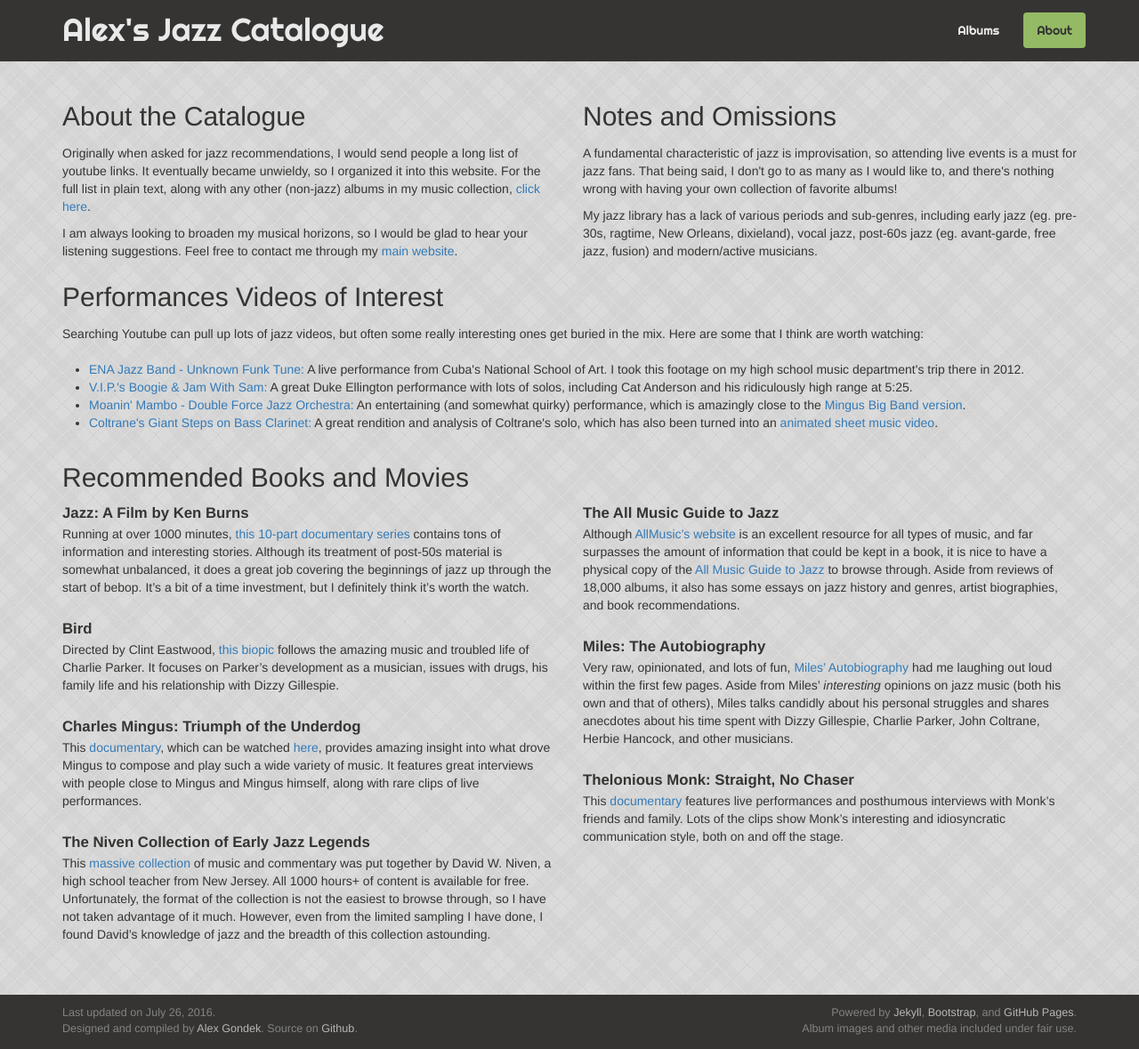
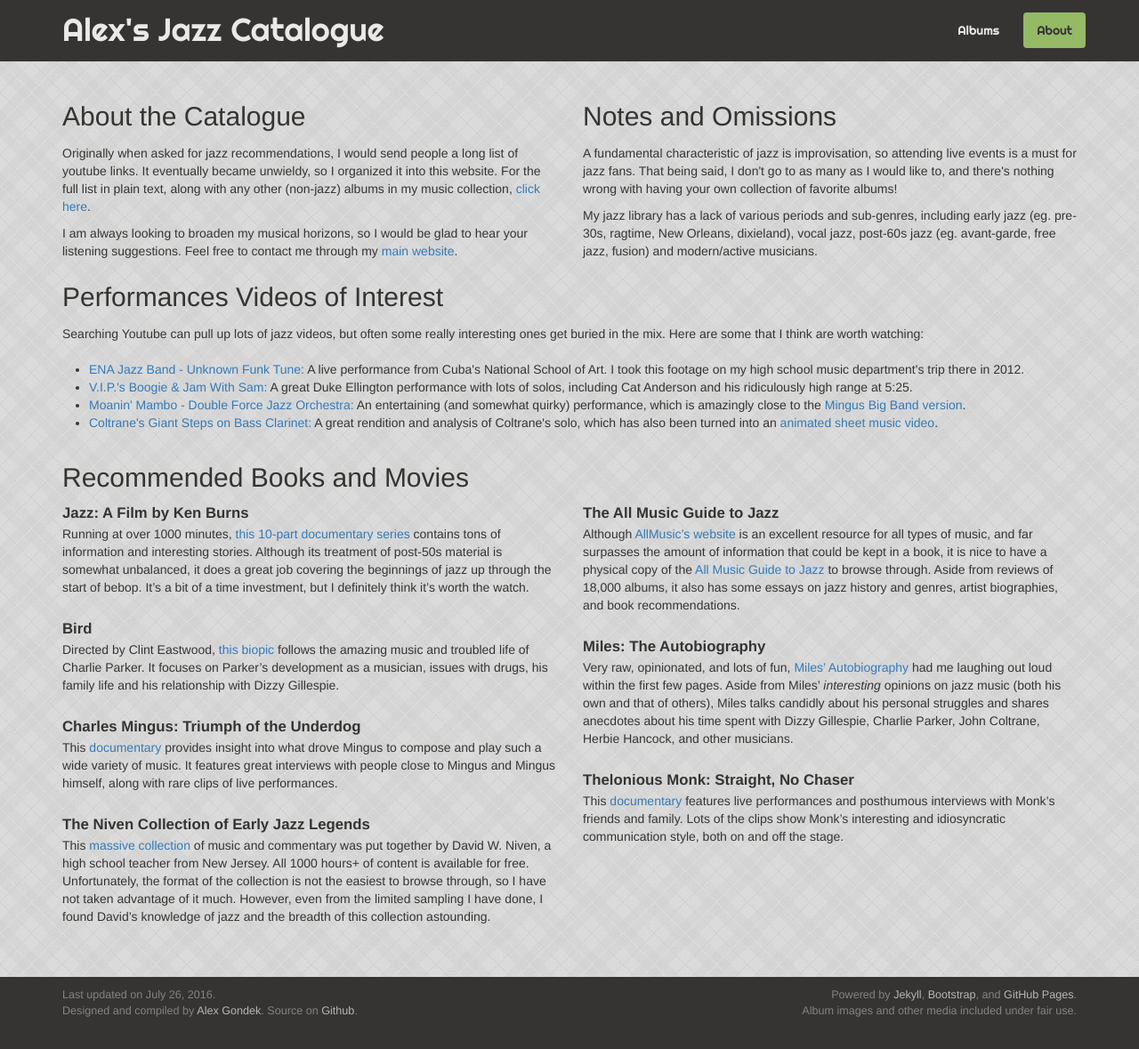
Before and after one commit to gondek/jazz-catalogue, a Jekyll site: the page built from about.html, in a window 1280 px wide. Shown: the whole page at 89% size. Built offline with Jekyll 4.4.1, drawn with Linux system fonts in a browser that asks for light colours.

Commit message:
Apparently Triumph of the Underdog is not available in the states

```diff
--- a/_data/resources/mingus_movie.yml
+++ b/_data/resources/mingus_movie.yml
@@ -1,3 +1,3 @@
 title: 'Charles Mingus: Triumph of the Underdog'
 content: >-
-  This [documentary](http://www.imdb.com/title/tt0138357/), which can be watched [here](https://www.youtube.com/watch?v=2E7Xs8gD3io), provides amazing insight into what drove Mingus to compose and play such a wide variety of music. It features great interviews with people close to Mingus and Mingus himself, along with rare clips of live performances.
+  This [documentary](http://www.imdb.com/title/tt0138357/) provides insight into what drove Mingus to compose and play such a wide variety of music. It features great interviews with people close to Mingus and Mingus himself, along with rare clips of live performances.
```
